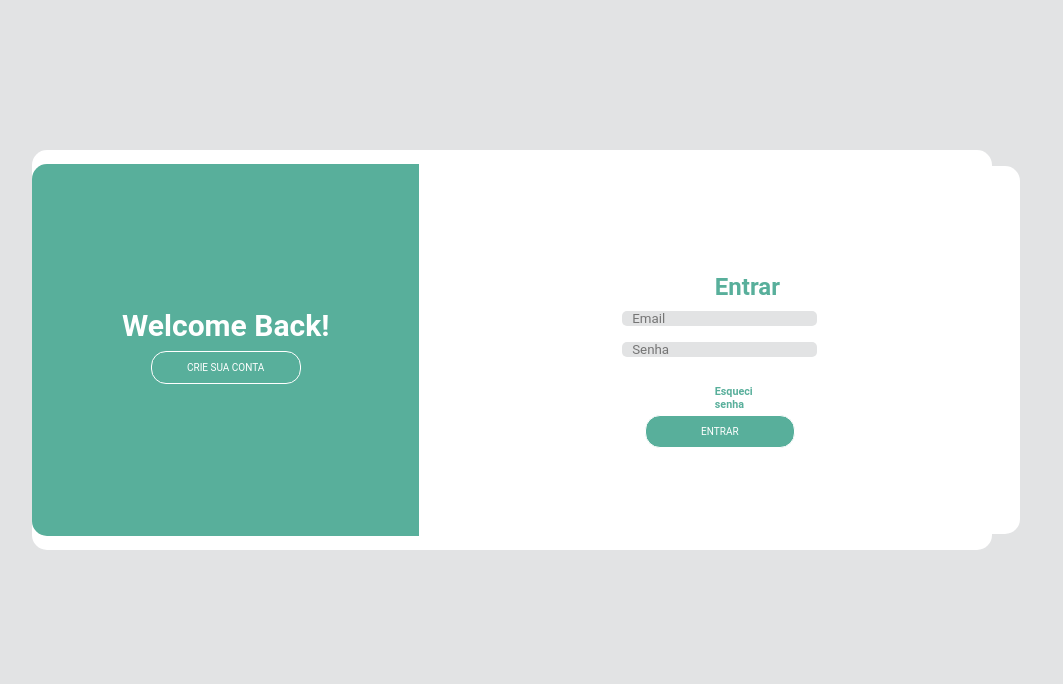
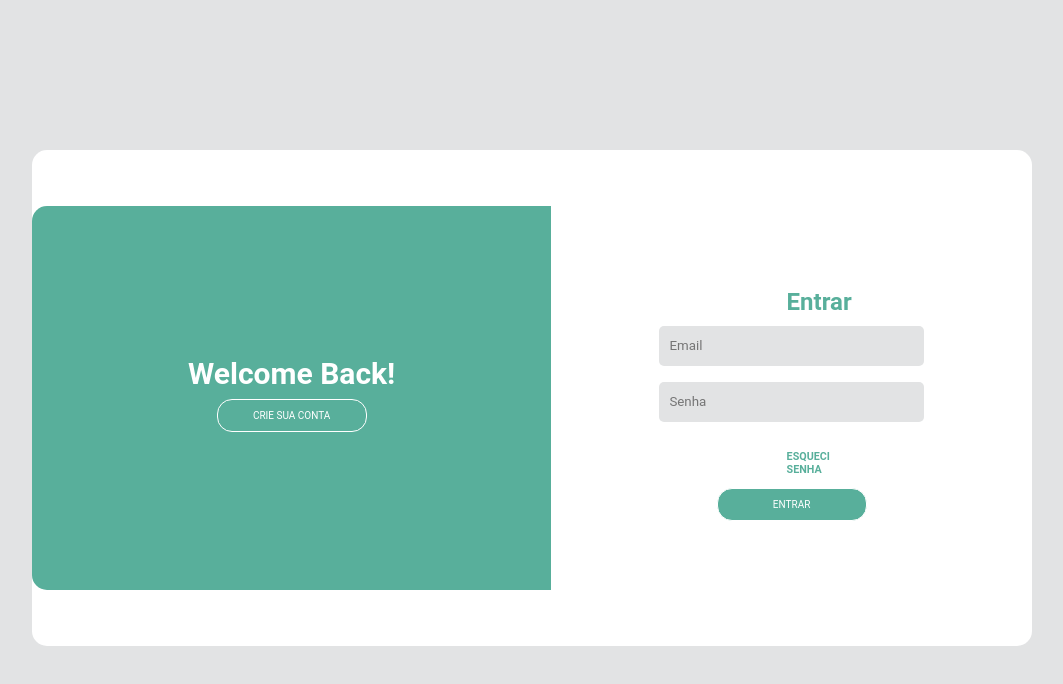
Before and after one commit to jsamuel15/sggs, a React (Create React App) app: page / in a window 1280 px wide. Shown: the top 684 px of the page, without its empty margins (148-1211 px from the left). Built offline with nearby package versions, Linux system fonts and the light colour scheme.

Commit message:
fix(refactor): subindo codigo

```diff
--- a/src/LoginCreation/pages/Login/loginStyles.ts
+++ b/src/LoginCreation/pages/Login/loginStyles.ts
@@ -23,8 +23,8 @@ export const ContainerOver = styled.div`
     justify-content: space-between;
     align-items: center;
     border-radius: 15px;
-    width: 960px;
-    height: 50%;
+    width: 1000px;
+    height: 62%;
     margin-left: 180px;
     margin-top: 150px;
 `;
@@ -51,7 +51,6 @@ export const Button = styled.button`
     background-color: transparent;
     color: ${colors.basic.white};
     border-radius: 15px;
-    text-transform: uppercase;
     font-size: 10px;
     padding: 10px 10px;
     cursor: pointer;
@@ -69,7 +68,9 @@ export const ContainerSecond = styled.div`
     align-items: center;
     flex-direction: column;
     flex: 2 0 auto;
-    padding: 9% 20%;
+    max-height: 500%;
+    max-width: 700%;
+    /* padding: 9% 20%; */
     border-bottom-right-radius: 15px;
     border-top-right-radius: 15px;
 `;
@@ -80,6 +81,8 @@ export const TextIzi = styled.h2`
     max-height: 10px;
     max-width: 10px;
     align-self: center;
+    font-weight: bold;
+    text-tranform: captalize;
 `;
 
 export const TextClone = styled.h6`
@@ -88,6 +91,10 @@ export const TextClone = styled.h6`
     max-height: 10px;
     max-width: 10px;
     align-self: center;
+    cursor: pointer;
+    align-items: center;
+    font-weight: bold;
+    text-transform: uppercase;
 `;
 
 export const InputIzi = styled.input`
@@ -95,8 +102,8 @@ export const InputIzi = styled.input`
     display: flex;
     border-radius: 5px;
     border: none;
-    max-height: 45px;
-    max-width: 90%;
+    min-height: 40px;
+    min-width: 55%;
     margin: 8px;
     padding-left: 10px;
 `;
@@ -106,8 +113,8 @@ export const InputHard = styled.input`
     display: flex;
     border-radius: 5px;
     border: none;
-    max-height: 45px;
-    max-width: 90%;
+    min-height: 40px;
+    min-width: 55%;
     margin: 8px;
     padding-left: 10px;
 `;
@@ -118,9 +125,11 @@ export const ButtonIzi = styled.button`
     border-radius: 15px;
     text-transform: uppercase;
     font-size: 10px;
-    padding: 10px 50px;
+    padding: 10px 10px;
     cursor: pointer;
     border: 1px solid;
     width: 150px;
     align-self: center;
+    margin: 8px;
+    text-align: center;
 `;
```
